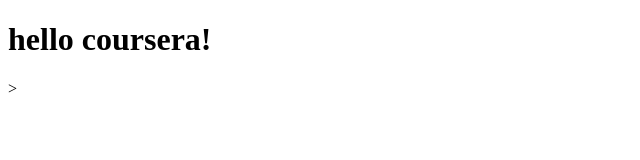
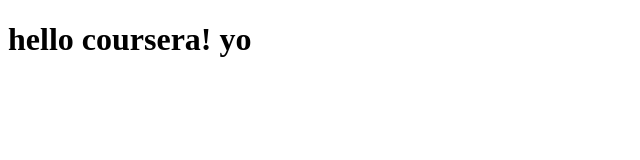
Before and after one commit to AhmedBam19/coursera-test, a plain HTML site: page site/index.html in a window 1280 px wide. Shown: the full height of the page, 0-640 px from the left. Drawn offline with Linux system fonts and the light colour scheme.

Commit message:
Small addition to our page content.

```diff
--- a/site/index.html
+++ b/site/index.html
@@ -4,6 +4,6 @@
 	<title>hello coursera!</title>
 </head>
 <body>
-<h1>hello coursera!</h1>>
+<h1>hello coursera! yo</h1>
 </body>
 </html>
```
